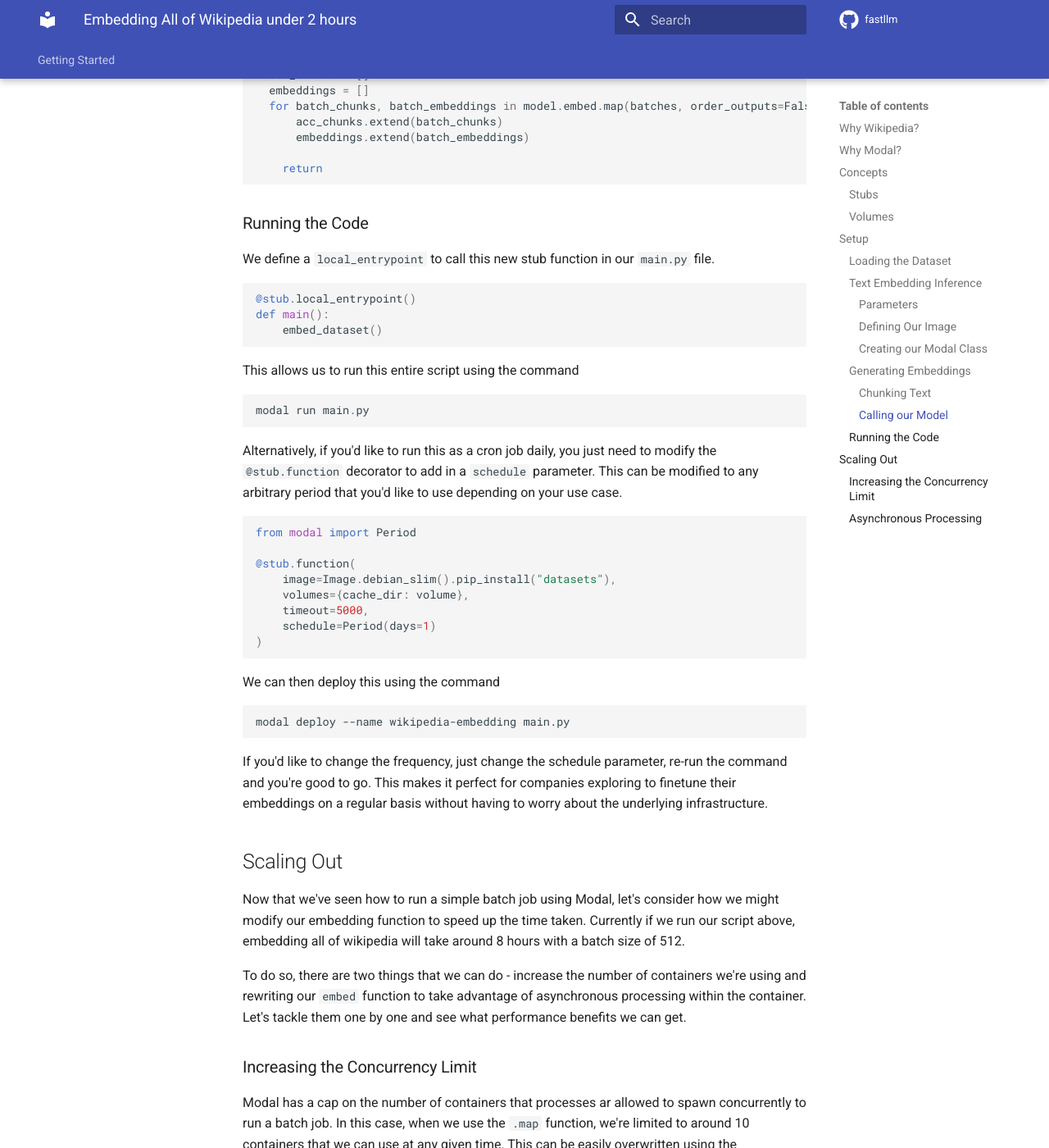
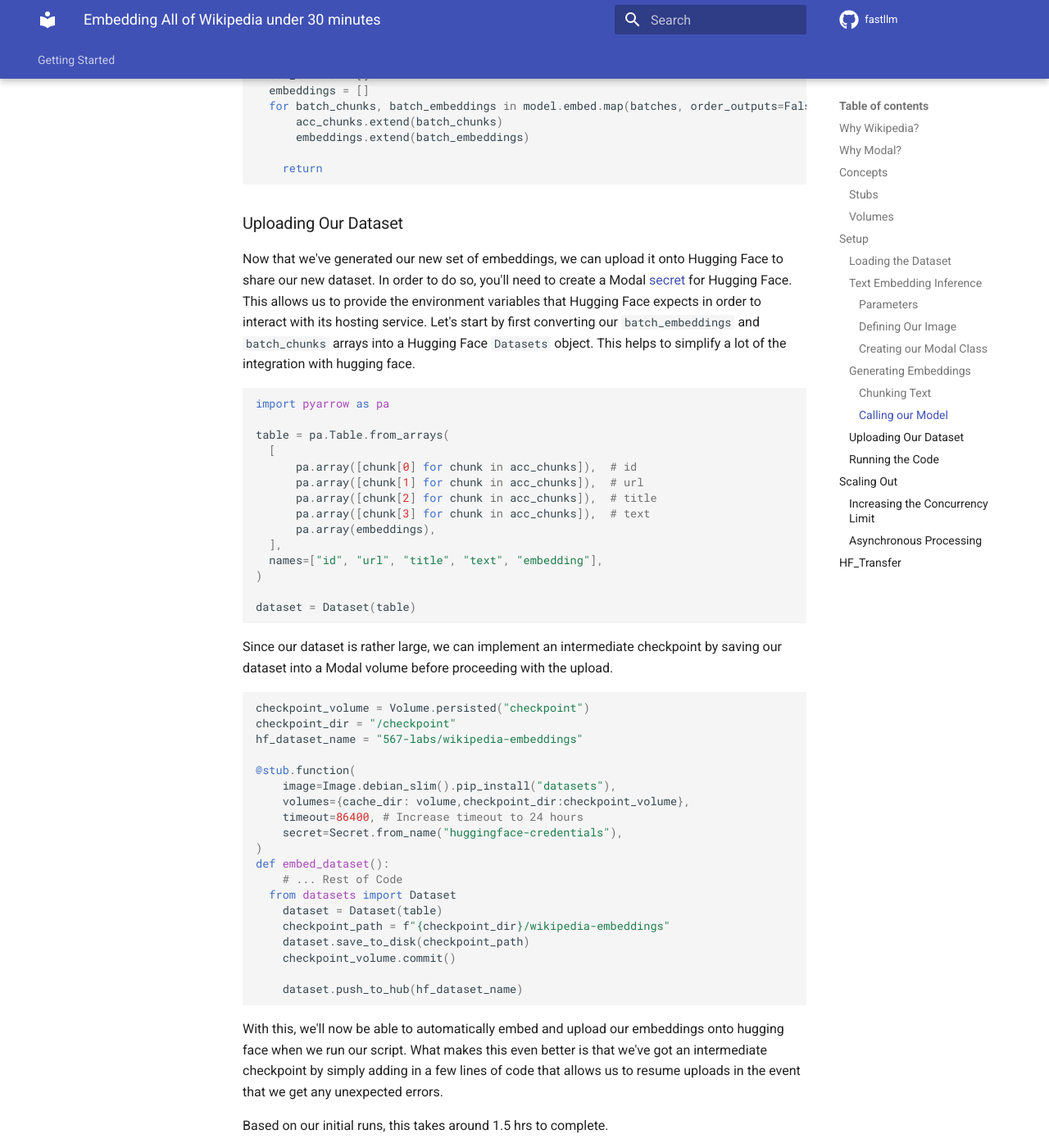
Before and after one commit to 567-labs/fastllm, an MkDocs documentation site: the page built from docs/embedding.md, in a window 1280 px wide and 1400 px high, scrolled down 7949 px. Shown: the whole window at 82% size. Built offline with MkDocs 1.6.1 and Material for MkDocs 9.7.7, drawn with Linux system fonts in a browser that asks for light colours; comment, search, counter and statistics services are not loaded; some of the changed text lies outside the part shown.

Commit message:
Added two additional sections for the dataset processing

````diff
--- a/docs/embedding.md
+++ b/docs/embedding.md
@@ -1,4 +1,4 @@
-# Embedding All of Wikipedia under 2 hours
+# Embedding All of Wikipedia under 30 minutes
 
 Embedding hundreds of gigabytes of text data can be a daunting task, especially when limited to making batch requests to a remote API. This article explores how Modal can be used to efficiently embed the huggingface Simple English Wikipedia in under 30 minutes. By mounting the data into a Modal volume and running the embedding function in parallel across multiple GPUs, we can achieve this.
 
@@ -273,7 +273,7 @@
 
 Note that for us to be able to call our custom Modal `cls` object and call the `.embed` function with our batches of data, all it took was a `.map` function. Modal automatically handles the orchestration of the different containers, the serialization and deserialization of inputs between the different functions and the individual container lifecycle.
 
-Trying to implement this on our own would have been a serious challenge - you would be constrained by the physical number of GPUs you could afford, then configure these images to work on each GPU manually before writing the code to pass data in between each container while trying to optimize throughput and utilisation of each GPU. This is a non-trivial amount of work to accomplish.
+Trying to implement this on our own would have been a serious challenge - you would be constrained by the physical number of GPUs you could afford, then configure these images to work on each GPU manually before writing the code to pass data in between each container while trying to optimize throughput and utilisation of each GPU. **This is a non-trivial amount of work to accomplish**.
 
 ```python
 @stub.function(
@@ -299,6 +299,56 @@
 
 	return
 ```
+
+### Uploading Our Dataset
+
+Now that we've generated our new set of embeddings, we can upload it onto Hugging Face to share our new dataset. In order to do so, you'll need to create a Modal [secret](https://modal.com/docs/guide/secrets) for Hugging Face. This allows us to provide the environment variables that Hugging Face expects in order to interact with its hosting service. Let's start by first converting our `batch_embeddings` and `batch_chunks` arrays into a Hugging Face `Datasets` object. This helps to simplify a lot of the integration with hugging face.
+
+```python
+import pyarrow as pa
+
+table = pa.Table.from_arrays(
+  [
+      pa.array([chunk[0] for chunk in acc_chunks]),  # id
+      pa.array([chunk[1] for chunk in acc_chunks]),  # url
+      pa.array([chunk[2] for chunk in acc_chunks]),  # title
+      pa.array([chunk[3] for chunk in acc_chunks]),  # text
+      pa.array(embeddings),
+  ],
+  names=["id", "url", "title", "text", "embedding"],
+)
+
+dataset = Dataset(table)
+```
+
+Since our dataset is rather large, we can implement an intermediate checkpoint by saving our dataset into a Modal volume before proceeding with the upload.
+
+```python
+checkpoint_volume = Volume.persisted("checkpoint")
+checkpoint_dir = "/checkpoint"
+hf_dataset_name = "567-labs/wikipedia-embeddings"
+
+@stub.function(
+    image=Image.debian_slim().pip_install("datasets"),
+    volumes={cache_dir: volume,checkpoint_dir:checkpoint_volume},
+    timeout=86400, # Increase timeout to 24 hours
+    secret=Secret.from_name("huggingface-credentials"),
+)
+def embed_dataset():
+	# ... Rest of Code
+  from datasets import Dataset
+	dataset = Dataset(table)
+	checkpoint_path = f"{checkpoint_dir}/wikipedia-embeddings"
+	dataset.save_to_disk(checkpoint_path)
+	checkpoint_volume.commit()
+
+	dataset.push_to_hub(hf_dataset_name)
+
+```
+
+With this, we'll now be able to automatically embed and upload our embeddings onto hugging face when we run our script. What makes this even better is that we've got an intermediate checkpoint by simply adding in a few lines of code that allows us to resume uploads in the event that we get any unexpected errors.
+
+Based on our initial runs, this takes around 1.5 hrs to complete.
 
 ### Running the Code
 
@@ -390,7 +440,45 @@
 
 By doing so, we can increase the batch size that each container can process by a lot - in our case, we can now process almost 25600 chunks per container at any given time, resulting in a **33x increase in the capacity of each container** from our original batch size of 768.
 
-With these two optimisations, we can now process the entirety of Wikipedia in just under 2 hours, resulting in almost 80% decrease in time taken to process the entire job.
+With these two optimisations, we can now process the entirety of Wikipedia in just under 30 hours, resulting in almost 80% decrease in time taken to process the entire job.
+
+## HF_Transfer
+
+We can speed up the file upload speed by using [hf_transfer](https://github.com/huggingface/hf_transfer). This is a tool which allows us to circumvent the rate limits imposed on upload speeds by python. More importantly, it allows us to take advantage of the high network speeds that Modal provides, potentially reaching upload speeds of up to 500mb/s.
+
+In order to support the `hf_transfer` package, we need to first install it by updating our custom image definition and setting the `HF_HUB_ENABLE_HF_TRANSFER` environment variable to be `1` as seen below
+
+```python
+
+@stub.function(
+    image=Image.debian_slim().pip_install(
+        "datasets", "pyarrow", "tqdm", "hf_transfer", "huggingface_hub"
+    ),
+    volumes={cache_dir: volume,checkpoint_volume_path:checkpoint_volume},
+    timeout=86400,
+    secret=Secret.from_name("huggingface-credentials"),
+)
+def embed_dataset():
+  # rest of code
+  os.environ["HF_HUB_ENABLE_HF_TRANSFER"] = "1"
+```
+
+Once we've done so, we then need to modify our upload logic so that we utilise the `upload_from_file` function instead. This gives us the option of using the new experimental feature `multi_commits`, which splits up the file uploads into numerous individual files before restoring it server side.
+
+```
+os.environ["HF_HUB_ENABLE_HF_TRANSFER"] = "1"
+api = HfApi(token=os.environ["HUGGINGFACE_TOKEN"])
+api.create_repo(repo_id=hf_dataset_name, private=False, repo_type="dataset",exist_ok=True)
+api.upload_folder(
+    folder_path=path_parent_folder,
+    repo_id = hf_dataset_name,
+    repo_type="dataset",
+    multi_commits=True,
+    multi_commits_verbose=True
+)
+```
+
+With this new optimisation, we can bring down the time taken for file uploads from our original 1.5hrs to around 30 minutes, shaving off almost 70% of the original time taken to upload the data.
 
 # Conclusion
 
````
